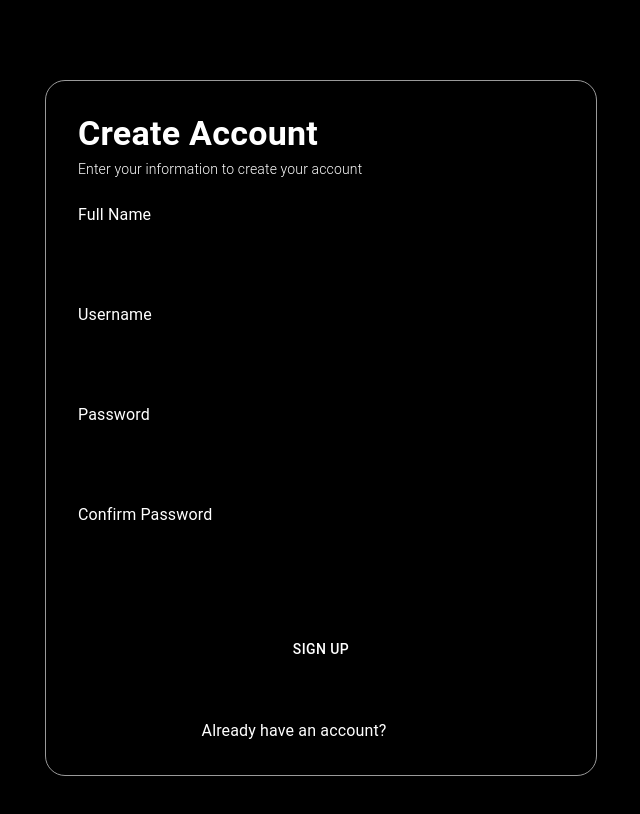
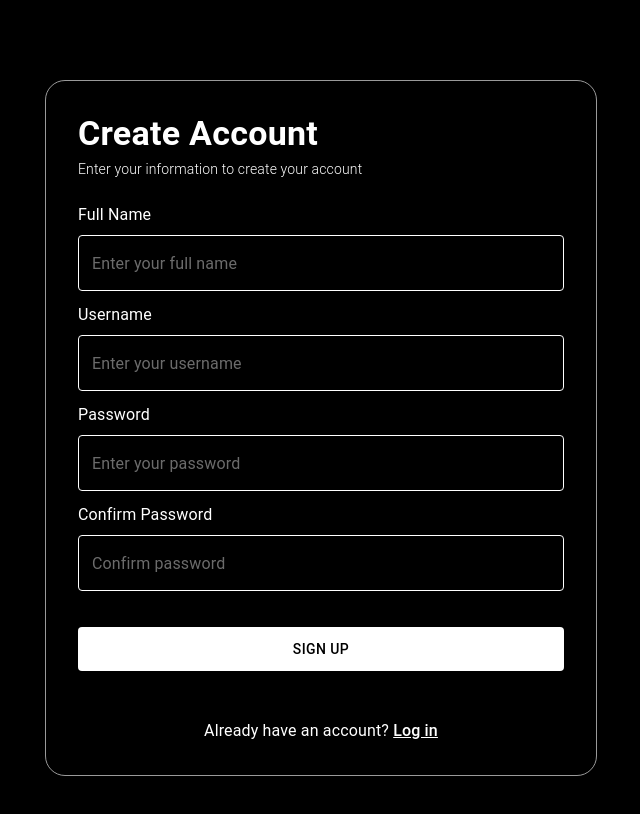
Before and after one commit to maxl09/blog-frontend, a React (Vite) app in the folder frontend/: page /signup in a window 1280 px wide. Shown: the top 814 px of the page, without its empty margins (319-959 px from the left). Built offline with nearby package versions, Linux system fonts and the light colour scheme; some icons are missing.

Commit message:
Update SignUp page

```diff
--- a/frontend/src/pages/SignUp.jsx
+++ b/frontend/src/pages/SignUp.jsx
@@ -72,14 +72,15 @@ const SignUp = () => {
                         sx={{
                             marginBottom: 0.5,
                             '& .MuiOutlinedInput-root': {
+                                color: 'var(--primary-text-color)',
                                 '& fieldset': {
-                                    borderColor: 'black',   // normal state
+                                    borderColor: 'var(--primary-text-color)',   // normal state
                                 },
                                 '&:hover fieldset': {     // hover state
-                                    borderColor: 'black',
+                                    borderColor: 'var(--primary-text-color)',
                                 },
                                 '&.Mui-focused fieldset': { // focused state
-                                    borderColor: 'black',
+                                    borderColor: 'var(--primary-text-color)',
                                 },
                             },
                         }}
@@ -91,14 +92,15 @@ const SignUp = () => {
                         sx={{
                             marginBottom: 0.5,
                             '& .MuiOutlinedInput-root': {
+                                color: 'var(--primary-text-color)',
                                 '& fieldset': {
-                                    borderColor: 'black',   // normal state
+                                    borderColor: 'var(--primary-text-color)',   // normal state
                                 },
                                 '&:hover fieldset': {     // hover state
-                                    borderColor: 'black',
+                                    borderColor: 'var(--primary-text-color)',
                                 },
                                 '&.Mui-focused fieldset': { // focused state
-                                    borderColor: 'black',
+                                    borderColor: 'var(--primary-text-color)',
                                 },
                             },
                         }}
@@ -113,14 +115,15 @@ const SignUp = () => {
                         sx={{
                             marginBottom: 0.5,
                             '& .MuiOutlinedInput-root': {
+                                color: 'var(--primary-text-color)',
                                 '& fieldset': {
-                                    borderColor: 'black',   // normal state
+                                    borderColor: 'var(--primary-text-color)',   // normal state
                                 },
                                 '&:hover fieldset': {     // hover state
-                                    borderColor: 'black',
+                                    borderColor: 'var(--primary-text-color)',
                                 },
                                 '&.Mui-focused fieldset': { // focused state
-                                    borderColor: 'black',
+                                    borderColor: 'var(--primary-text-color)',
                                 },
                             },
                         }}
@@ -148,14 +151,15 @@ const SignUp = () => {
                         sx={{
                             marginBottom: 0.5,
                             '& .MuiOutlinedInput-root': {
+                                color: 'var(--primary-text-color)',
                                 '& fieldset': {
-                                    borderColor: 'black',   // normal state
+                                    borderColor: 'var(--primary-text-color)',   // normal state
                                 },
                                 '&:hover fieldset': {     // hover state
-                                    borderColor: 'black',
+                                    borderColor: 'var(--primary-text-color)',
                                 },
                                 '&.Mui-focused fieldset': { // focused state
-                                    borderColor: 'black',
+                                    borderColor: 'var(--primary-text-color)',
                                 },
                             },
                         }}
@@ -179,16 +183,16 @@ const SignUp = () => {
                         sx={{
                             marginTop: 3,
                             paddingY: 1.2,
-                            background: 'black',
-                            color: 'white',
+                            background: 'var(--foreground-color)',
+                            color: 'var(--background-color)',
                             '&:hover': {
-                                background: 'rgba(25, 25, 25, 0.85)'
+                                background: 'rgb(211, 211, 211)'
                             }
                         }}>
                         Sign up
                     </Button>
                     <Typography
-                        sx={{ marginTop: 5, textAlign: 'center' }}>Already have an account? <span><a href='/login' style={{ textDecoration: 'underline', color: 'black', fontWeight: 500 }}>Sign in</a></span></Typography>
+                        sx={{ marginTop: 5, textAlign: 'center' }}>Already have an account? <span><a href='/login' style={{ textDecoration: 'underline', color: 'var(--primary-text-color)', fontWeight: 500 }}>Log in</a></span></Typography>
                 </Box>
             </Box>
         </Container >
```
